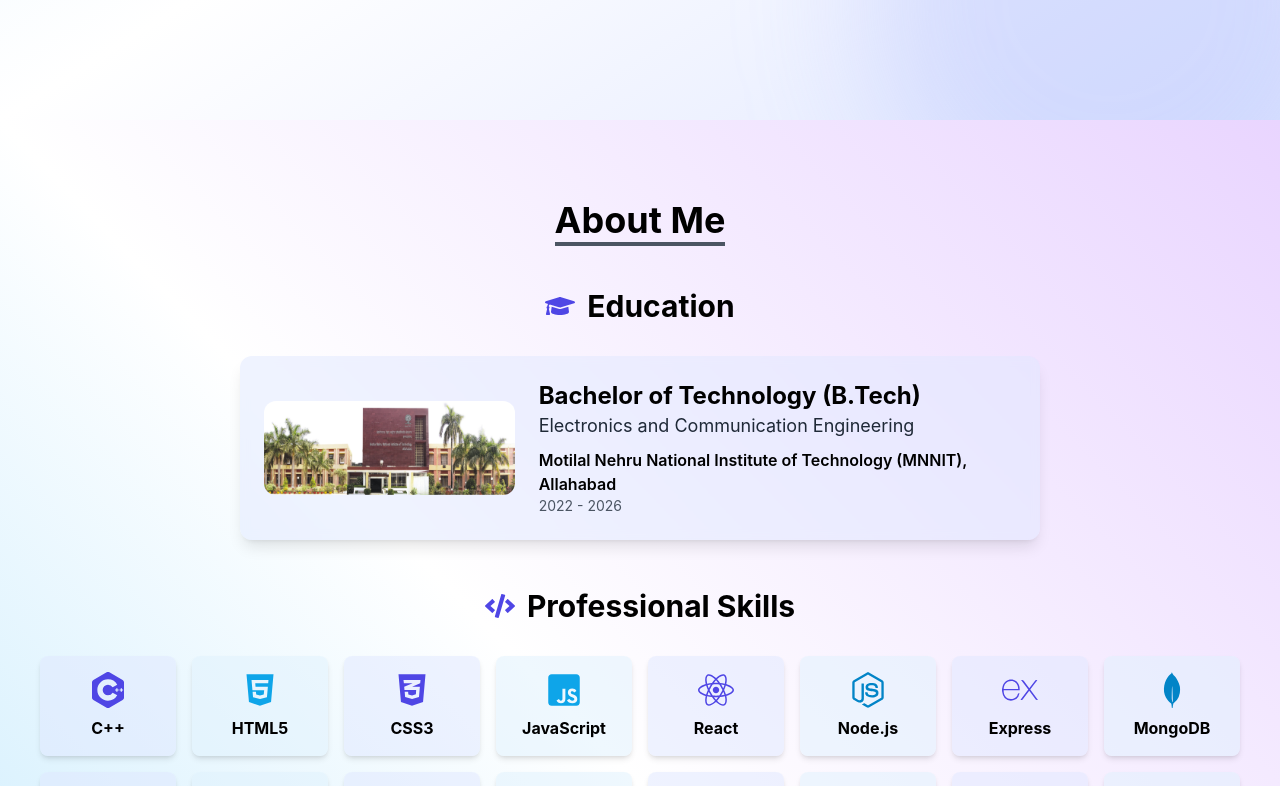
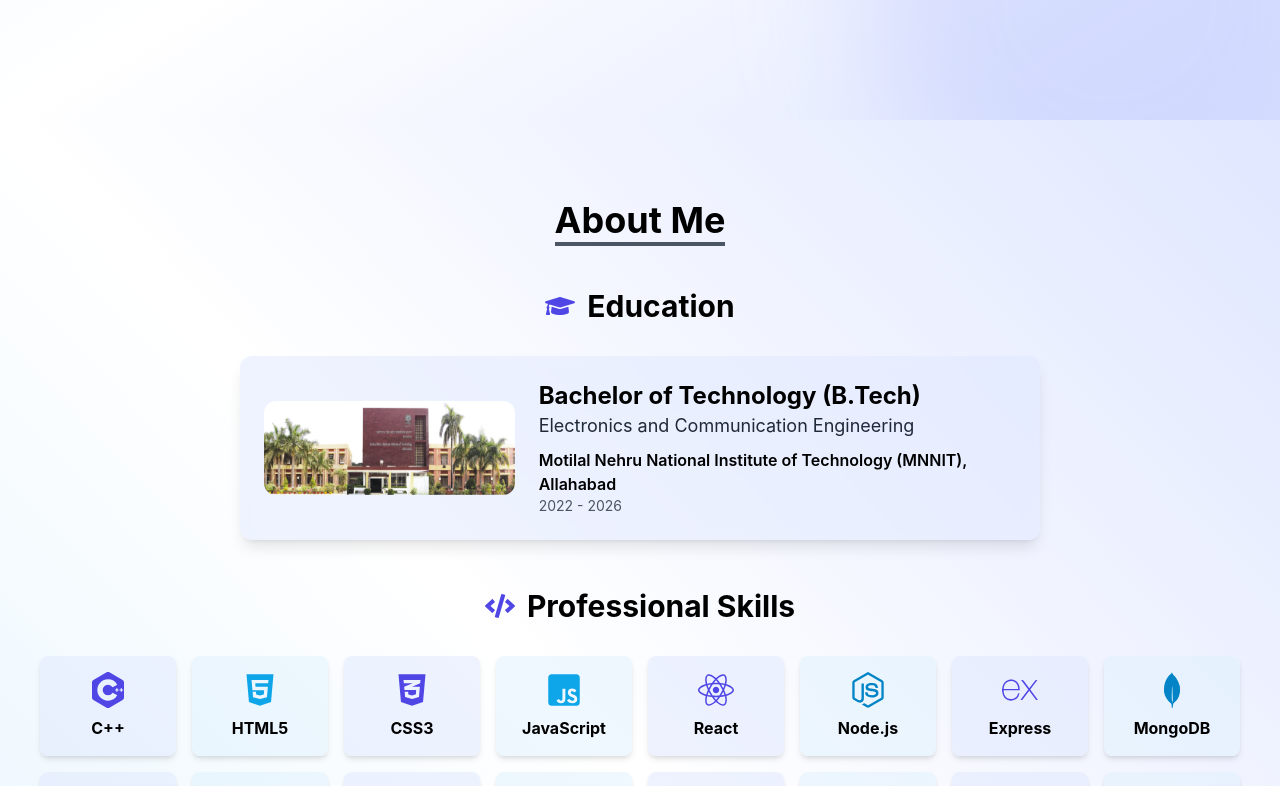
Before and after one commit to sourabh1211/Workspace_Portfolio, a React (Create React App) app: page / in a window 1280 px wide. Shown: the part 680-1466 px from the top of the page. Built offline with nearby package versions, Linux system fonts and the light colour scheme.

Commit message:
Update About.jsx

```diff
--- a/src/components/About.jsx
+++ b/src/components/About.jsx
@@ -215,7 +215,7 @@
 
 const About = () => {
   return (
-    <div name="about" className="w-full min-h-screen py-20 px-4 relative overflow-hidden bg-gradient-to-bl from-purple-200 via-white to-sky-200">
+    <div name="about" className="w-full min-h-screen py-20 px-4 relative overflow-hidden bg-gradient-to-bl from-indigo-100 via-white to-sky-100">
       <div className="max-w-[1200px] mx-auto">
         <div className="text-center mb-12">
           <h2 className="text-4xl font-bold inline border-b-4 border-gray-600 text-black">About Me</h2>
```
